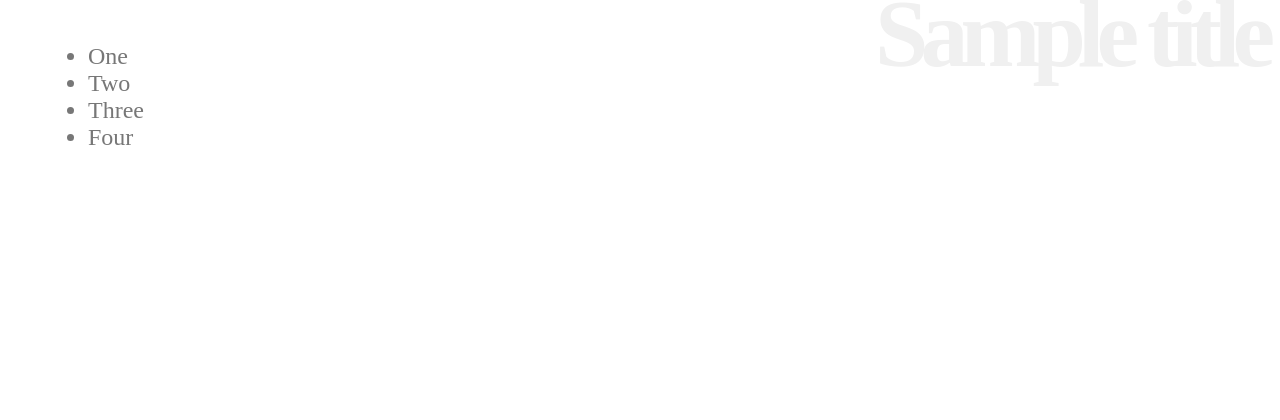
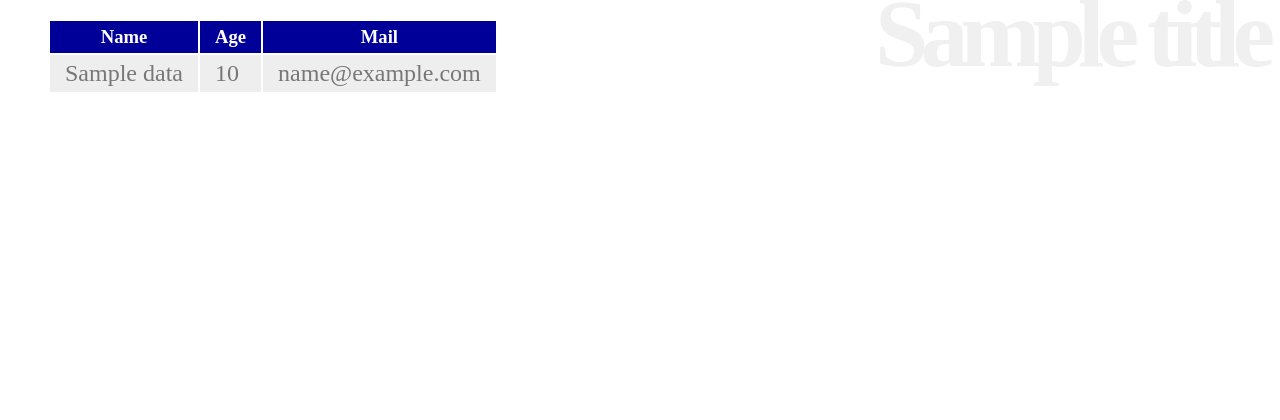
Before and after one commit to MaoTSUJI/my-symfony-app, a Symfony app: template templates/hello/index.html.twig in a window 1280 px wide. Shown: the top 420 px of the page. Run offline with Twig, Linux system fonts and the light colour scheme; the template is opened without the code that fills it: most values are stand-ins (such as "Sample title", 1, 10 or a date in 2020); some libraries are stand-ins or nearby versions.

Commit message:
3-24 コントローラのデータを表にまとめる

```diff
--- a/templates/hello/index.html.twig
+++ b/templates/hello/index.html.twig
@@ -4,10 +4,19 @@
 {% block title %}{{ title }}{% endblock %}
 
 {% block body %}
-{% set arr = ['One', 'Two', 'Three', 'Four'] %}
-<ul>
-{% for item in arr %}
-<li>{{ item }}</li>
+<table>
+<tr>
+    <th>Name</th>
+    <th>Age</th>
+    <th>Mail</th>
+</tr>
+
+{% for item in data %}
+<tr>
+    <td>{{ item.name }}</td>
+    <td>{{ item.age }}</td>
+    <td>{{ item.mail }}</td>
+</tr>
 {% endfor %}
-</ul>
+</table>
 {% endblock %}
```
Also changed, not shown: src/Controller/HelloController.php (+8 -1 lines).
